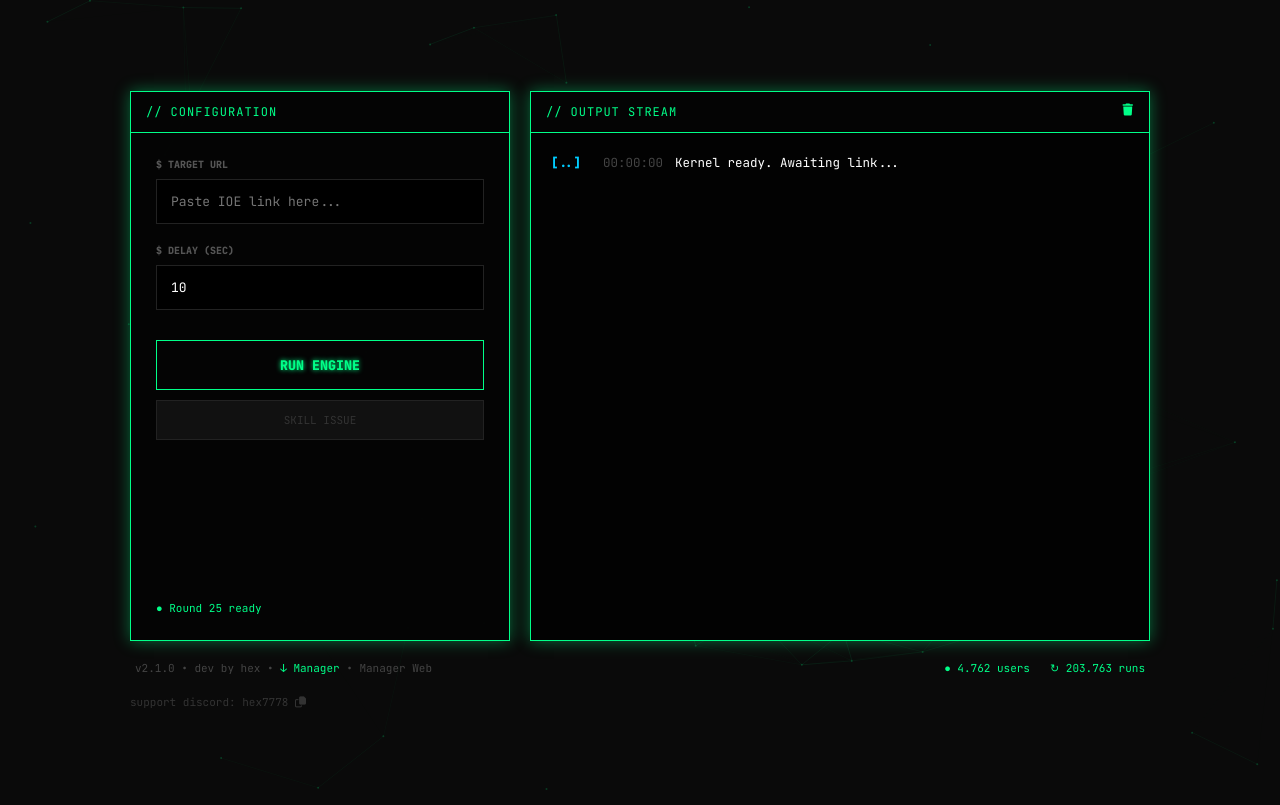
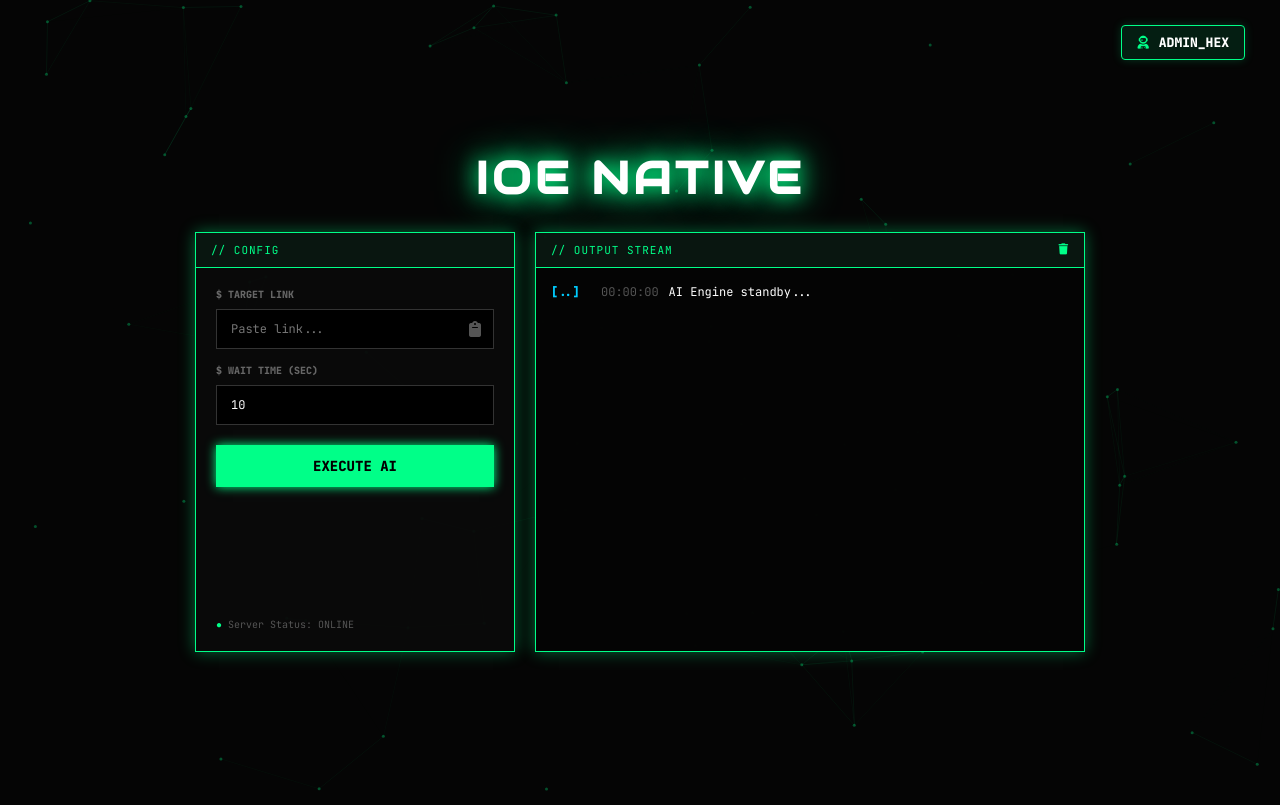
Before and after one commit to duylip789/Thunder-NewGenn, a plain HTML site: page index1.html in a window 1280 px wide. Drawn offline with nearby package versions, Linux system fonts and the light colour scheme.

Commit message:
Update index1.html

```diff
--- a/index1.html
+++ b/index1.html
@@ -3,15 +3,15 @@
 <head>
   <meta charset="utf-8" />
   <meta name="viewport" content="width=device-width,initial-scale=1" />
-  <title>IOE NATIVE - V2.1.0 ENGINE</title>
+  <title>IOE NATIVE - AI ENGINE</title>
   <link href="https://fonts.googleapis.com/css2?family=JetBrains+Mono:wght@400;600;800&family=Audiowide&display=swap" rel="stylesheet" />
   <link rel="stylesheet" href="https://cdnjs.cloudflare.com/ajax/libs/font-awesome/6.4.0/css/all.min.css">
   <script src="https://cdn.jsdelivr.net/particles.js/2.0.0/particles.min.js"></script>
   <style>
     :root {
         --neon: #00ff88;
-        --bg: #0a0a0a;
-        --panel-bg: rgba(5, 5, 5, 0.98);
+        --bg: #050505;
+        --panel-bg: rgba(10, 10, 10, 0.95);
         --glow: 0 0 15px rgba(0, 255, 136, 0.4);
     }
 
@@ -19,76 +19,91 @@
     body, html { margin: 0; padding: 0; height: 100%; background: var(--bg); color: var(--neon); overflow: hidden; }
     #particles-js { position: absolute; width: 100%; height: 100%; z-index: 1; }
 
+    /* Top Right User Profile */
+    .top-user {
+        position: absolute; top: 25px; right: 35px; z-index: 10;
+        font-size: 13px; color: #fff; font-weight: 800;
+        display: flex; align-items: center; gap: 10px;
+        background: rgba(0,255,136,0.1); padding: 8px 15px;
+        border: 1px solid var(--neon); border-radius: 4px;
+        box-shadow: 0 0 10px rgba(0,255,136,0.2);
+    }
+    .top-user i { color: var(--neon); }
+
     .wrapper {
       position: relative; z-index: 2; display: flex;
       justify-content: center; align-items: center;
-      height: 100vh; flex-direction: column; gap: 20px;
+      height: 100vh; flex-direction: column; gap: 15px;
+    }
+
+    /* SIÊU TIÊU ĐỀ */
+    .main-title {
+        font-family: 'Audiowide', cursive;
+        font-size: 45px; margin: 0 0 10px 0;
+        color: #fff; text-shadow: 0 0 20px var(--neon), 0 0 40px var(--neon);
+        letter-spacing: 4px;
     }
 
     .main-container { display: flex; gap: 20px; align-items: stretch; }
 
-    /* PANEL STYLES */
+    /* THU NHỎ MENU */
     .panel {
-      height: 550px; background: var(--panel-bg);
+      height: 420px; /* Nhỏ hơn so với bản cũ */
+      background: var(--panel-bg);
       border: 1px solid var(--neon); box-shadow: var(--glow);
       display: flex; flex-direction: column;
     }
 
-    .config-panel { width: 380px; }
-    .output-panel { width: 620px; }
+    .config-panel { width: 320px; } /* Thu hẹp lại */
+    .output-panel { width: 550px; } /* Thu hẹp lại */
 
     .header {
-      padding: 12px 15px; border-bottom: 1px solid var(--neon);
-      font-size: 12px; display: flex; justify-content: space-between;
+      padding: 10px 15px; border-bottom: 1px solid var(--neon);
+      font-size: 11px; display: flex; justify-content: space-between;
       text-transform: uppercase; letter-spacing: 1px;
+      background: rgba(0, 255, 136, 0.05);
     }
 
-    /* INPUT STYLES */
-    .content { padding: 25px; flex: 1; display: flex; flex-direction: column; }
-    .field { margin-bottom: 20px; }
-    .field label { display: block; font-size: 10px; color: #555; margin-bottom: 8px; font-weight: 800; }
+    .content { padding: 20px; flex: 1; display: flex; flex-direction: column; }
+    .field { margin-bottom: 15px; }
+    .field label { display: block; font-size: 10px; color: #666; margin-bottom: 8px; font-weight: 800; }
 
     .input-box {
-      background: #000; border: 1px solid #222; padding: 12px;
-      display: flex; align-items: center; gap: 10px;
+      background: #000; border: 1px solid #333; padding: 10px 12px;
+      display: flex; align-items: center; gap: 10px; transition: 0.3s;
     }
-    input { background: transparent; border: none; color: #fff; width: 100%; outline: none; font-size: 13px; }
+    .input-box:focus-within { border-color: var(--neon); box-shadow: 0 0 8px rgba(0,255,136,0.3); }
+    input { background: transparent; border: none; color: #fff; width: 100%; outline: none; font-size: 12px; }
+
+    /* NÚT PASTE TỰ ĐỘNG */
+    .paste-btn {
+        color: #555; cursor: pointer; transition: 0.3s;
+    }
+    .paste-btn:hover { color: var(--neon); }
 
     .btn-run {
-      width: 100%; padding: 15px; background: transparent;
-      border: 1px solid var(--neon); color: var(--neon);
+      width: 100%; padding: 12px; background: var(--neon);
+      border: none; color: #000; font-size: 14px;
       font-weight: 800; cursor: pointer; transition: 0.3s;
-      text-shadow: 0 0 5px var(--neon); margin-top: 10px;
+      margin-top: 5px; box-shadow: 0 0 10px var(--neon);
     }
-    .btn-run:hover { background: var(--neon); color: #000; box-shadow: 0 0 20px var(--neon); }
+    .btn-run:hover { background: #fff; box-shadow: 0 0 20px #fff; }
 
-    .btn-skill {
-      width: 100%; padding: 12px; background: #111; border: 1px solid #222;
-      color: #333; margin-top: 10px; font-size: 11px; cursor: not-allowed;
+    .terminal {
+      flex: 1; padding: 15px; overflow-y: auto;
+      background: rgba(0,0,0,0.6); font-size: 12px; line-height: 1.6;
     }
-
-    /* TERMINAL STYLES */
-    .terminal {
-      flex: 1; padding: 20px; overflow-y: auto;
-      background: rgba(0,0,0,0.5); font-size: 12.5px; line-height: 1.6;
-    }
-    .log { margin-bottom: 8px; display: flex; gap: 12px; }
+    .log { margin-bottom: 8px; display: flex; gap: 10px; }
     .tag { font-weight: 800; min-width: 40px; }
-    .time { color: #444; }
+    .time { color: #555; }
 
     .blue { color: #00ccff; }
     .green { color: var(--neon); text-shadow: 0 0 5px var(--neon); }
     .red { color: #ff4444; }
+    .yellow { color: #ffcc00; }
     .white { color: #fff; }
 
-    /* FOOTER INFO */
-    .footer-info {
-        width: 1020px; display: flex; justify-content: space-between;
-        font-size: 11px; color: #444; padding: 0 5px;
-    }
-    .status-bar { display: flex; gap: 20px; color: var(--neon); }
-
-    ::-webkit-scrollbar { width: 3px; }
+    ::-webkit-scrollbar { width: 4px; }
     ::-webkit-scrollbar-thumb { background: var(--neon); }
   </style>
 </head>
@@ -96,27 +111,35 @@
 
 <div id="particles-js"></div>
 
+<div class="top-user">
+    <i class="fa-solid fa-user-astronaut"></i>
+    <span id="logged-username">GUEST_USER</span>
+</div>
+
 <div class="wrapper">
+  <h1 class="main-title">IOE NATIVE</h1>
+
   <div class="main-container">
     <div class="panel config-panel">
-      <div class="header"><span>// Configuration</span></div>
+      <div class="header"><span>// Config</span></div>
       <div class="content">
         <div class="field">
-          <label>$ TARGET URL</label>
+          <label>$ TARGET LINK</label>
           <div class="input-box">
-            <input type="text" id="target-url" placeholder="Paste IOE link here...">
+            <input type="text" id="target-url" placeholder="Paste link...">
+            <i class="fa-solid fa-clipboard paste-btn" onclick="autoPaste()" title="Click to paste"></i>
           </div>
         </div>
         <div class="field">
-          <label>$ DELAY (SEC)</label>
+          <label>$ WAIT TIME (SEC)</label>
           <div class="input-box">
             <input type="number" id="delay" value="10">
           </div>
         </div>
-        <button class="btn-run" onclick="startEngine()">RUN ENGINE</button>
-        <button class="btn-skill">SKILL ISSUE</button>
-        <div style="margin-top: auto; font-size: 11px;">
-            <span style="color:var(--neon)">●</span> Round 25 ready
+        <button class="btn-run" onclick="startAIFlow()">EXECUTE AI</button>
+
+        <div style="margin-top: auto; font-size: 10px; color: #555;">
+            <span style="color:var(--neon)">●</span> Server Status: ONLINE
         </div>
       </div>
     </div>
@@ -127,35 +150,33 @@
         <i class="fa-solid fa-trash" style="cursor:pointer" onclick="document.getElementById('terminal').innerHTML=''"></i>
       </div>
       <div class="terminal" id="terminal">
-        <div class="log"><span class="tag blue">[..]</span> <span class="time">00:00:00</span> <span class="white">Kernel ready. Awaiting link...</span></div>
+        <div class="log"><span class="tag blue">[..]</span> <span class="time">00:00:00</span> <span class="white">AI Engine standby...</span></div>
       </div>
     </div>
   </div>
-
-  <div class="footer-info">
-    <div>v2.1.0 • dev by hex • <span style="color:var(--neon)">↓ Manager</span> • Manager Web</div>
-    <div class="status-bar">
-        <span>● 4.762 users</span>
-        <span>↻ 203.763 runs</span>
-    </div>
-  </div>
-  <div style="width: 1020px; color: #333; font-size: 11px;">support discord: hex7778 <i class="fa-regular fa-copy"></i></div>
 </div>
 
 <script>
+  // Lấy tên người dùng từ bước đăng nhập (nếu có lưu ở localStorage)
+  const savedUser = localStorage.getItem('username') || "Admin_Hex";
+  document.getElementById('logged-username').innerText = savedUser.toUpperCase();
+
   particlesJS("particles-js", {
-    "particles": {
-      "number": { "value": 50 },
-      "color": { "value": "#00ff88" },
-      "shape": { "type": "circle" },
-      "opacity": { "value": 0.2 },
-      "size": { "value": 1 },
-      "line_linked": { "enable": true, "distance": 150, "color": "#00ff88", "opacity": 0.1 },
-      "move": { "enable": true, "speed": 1 }
-    }
+    "particles": { "number": { "value": 60 }, "color": { "value": "#00ff88" }, "shape": { "type": "circle" }, "opacity": { "value": 0.3 }, "size": { "value": 1.5 }, "line_linked": { "enable": true, "distance": 150, "color": "#00ff88", "opacity": 0.1 }, "move": { "enable": true, "speed": 1 } }
   });
 
   const SHEETDB = "https://sheetdb.io/api/v1/z0du4t0recg6p";
+
+  // Hàm tự động dán (Paste)
+  async function autoPaste() {
+    try {
+        const text = await navigator.clipboard.readText();
+        document.getElementById('target-url').value = text;
+        log("[..]", "Link pasted from clipboard.", "white");
+    } catch (err) {
+        alert("Trình duyệt không cho phép dán tự động. Hãy ấn Ctrl+V!");
+    }
+  }
 
   function log(tag, msg, style="white", tagStyle="blue") {
     const t = document.getElementById('terminal');
@@ -164,83 +185,57 @@
     t.scrollTop = t.scrollHeight;
   }
 
-  async function startEngine() {
+  // LUỒNG HOẠT ĐỘNG AI (AI FLOW)
+  async function startAIFlow() {
     const url = document.getElementById('target-url').value;
+    const delay = parseInt(document.getElementById('delay').value) || 10;
+
     if(!url.includes("ioe.vn")) { log("[ER]", "INVALID LINK DOMAIN", "red", "red"); return; }
 
-    log("[..]", "Initializing Multi-Proxy connection...", "blue");
+    // Bước 1: Quét link
+    log("[..]", "Accessing IOE server and bypassing security...", "blue");
 
-    // Thử 2 cổng Proxy khác nhau để tránh lỗi link
-    const proxies = [
-        `https://api.allorigins.win/get?url=${encodeURIComponent(url)}`,
-        `https://corsproxy.io/?${encodeURIComponent(url)}`
-    ];
+    setTimeout(() => {
+        // Bước 2: Sao chép câu hỏi và đẩy lên Database
+        log("[..]", "Extracting 10 questions...", "white");
+        log("[..]", "Copying questions to SheetDB...", "blue");
+    }, 1500);
 
-    let data = null;
-    for (let p of proxies) {
-        try {
-            const res = await fetch(p);
-            data = await res.json();
-            if(data.contents || data) break;
-        } catch(e) { continue; }
-    }
+    setTimeout(() => {
+        // Bước 3: Chuyển cho AI
+        log("[..]", "Forwarding database to AI Neural Network...", "blue");
+    }, 3000);
 
-    if(!data) {
-        log("[ER]", "LINK EXPIRED OR CONNECTION BLOCKED", "red", "red");
-        return;
-    }
+    setTimeout(() => {
+        // Bước 4: Chờ bằng CHỮ (Không đếm lùi)
+        log("[~]", `Please wait ${delay} seconds for AI to process...`, "yellow", "yellow");
 
-    try {
-        const html = data.contents || data;
-        const parser = new DOMParser();
-        const doc = parser.parseFromString(html, "text/html");
+        // Sau khi hết thời gian chờ, AI trả kết quả
+        setTimeout(() => {
+            log("[OK]", "AI successfully analyzed and solved all questions.", "green", "green");
+            submitFinal(url);
+        }, delay * 1000); // Đợi đúng số giây nhập vào
 
-        const user = doc.querySelector('.user-name')?.innerText || "Member_" + Math.floor(Math.random()*9999);
-        const round = doc.title.split('|')[0] || "Active Round";
-
-        log("[OK]", `IOE: ${user} | Round: ${round}`, "green", "green");
-        log("[..]", "10 questions detected", "blue");
-
-        // Giả lập giải câu hỏi nhanh như trong ảnh
-        const questions = [
-            "Q1: 'Rescue workers...' -> 'True'",
-            "Q2: 'The news reports...' -> 'True'",
-            "Q5: 'The street stayed dry...' -> 'False'",
-            "Q3: 'A tornado is safe...' -> 'False'"
-        ];
-
-        questions.forEach((q, i) => {
-            setTimeout(() => log("[..]", q, "blue"), 500 * (i+1));
-        });
-
-        let countdown = document.getElementById('delay').value;
-        setTimeout(() => {
-            const timer = setInterval(() => {
-                log("[~]", `Waiting to submit... (${countdown}s)`, "blue", "blue");
-                countdown--;
-                if(countdown < 0) {
-                    clearInterval(timer);
-                    finish(user, round, url);
-                }
-            }, 1000);
-        }, 2500);
-
-    } catch(e) {
-        log("[ER]", "FAILED TO PARSE IOE DATA", "red", "red");
-    }
+    }, 4500);
   }
 
-  async function finish(u, r, l) {
-    log("[..]", "Submitting packet...", "blue");
+  // Bước 5: Nộp bài
+  async function submitFinal(link) {
+    log("[..]", "Injecting AI answers back to IOE...", "blue");
     try {
         await fetch(SHEETDB, {
             method: 'POST',
             headers: {'Content-Type': 'application/json'},
-            body: JSON.stringify({data: [{question: u, answer: l, type: r, grade: "V2.1-REAL"}]})
+            body: JSON.stringify({data: [{
+                question: document.getElementById('logged-username').innerText,
+                answer: link,
+                type: "AI_SOLVED",
+                grade: "100"
+            }]})
         });
         log("[OK]", "Completed: 100/100 (100%)", "green", "green");
     } catch(e) {
-        log("[ER]", "DATABASE ERROR", "red", "red");
+        log("[ER]", "SYNC ERROR", "red", "red");
     }
   }
 </script>
```
